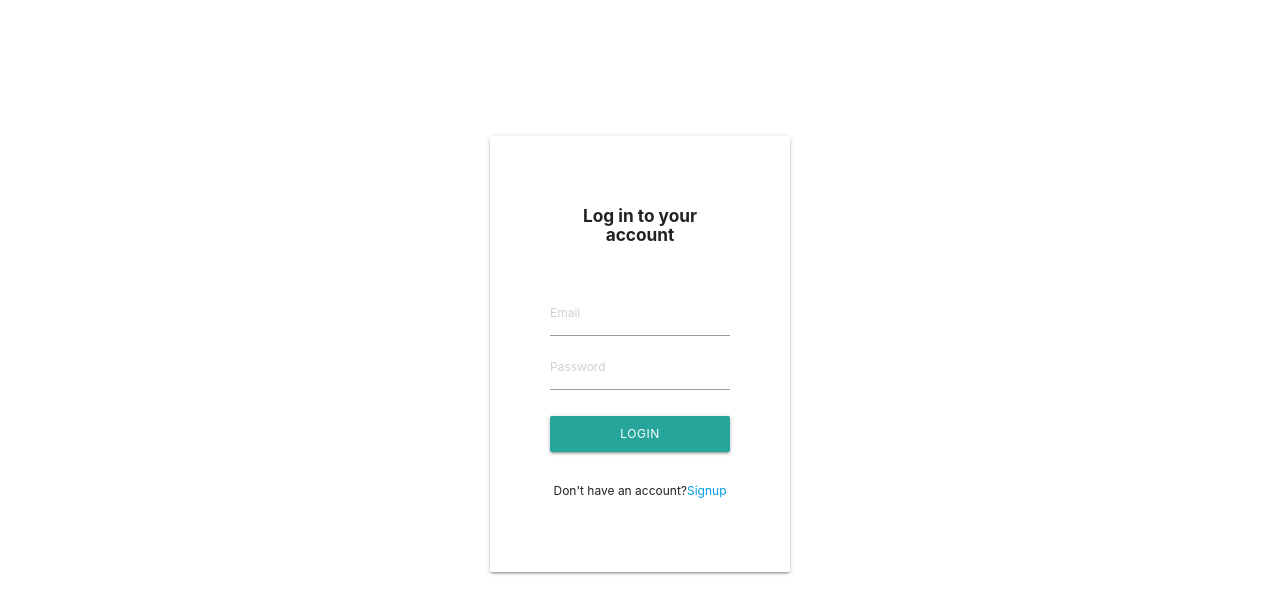
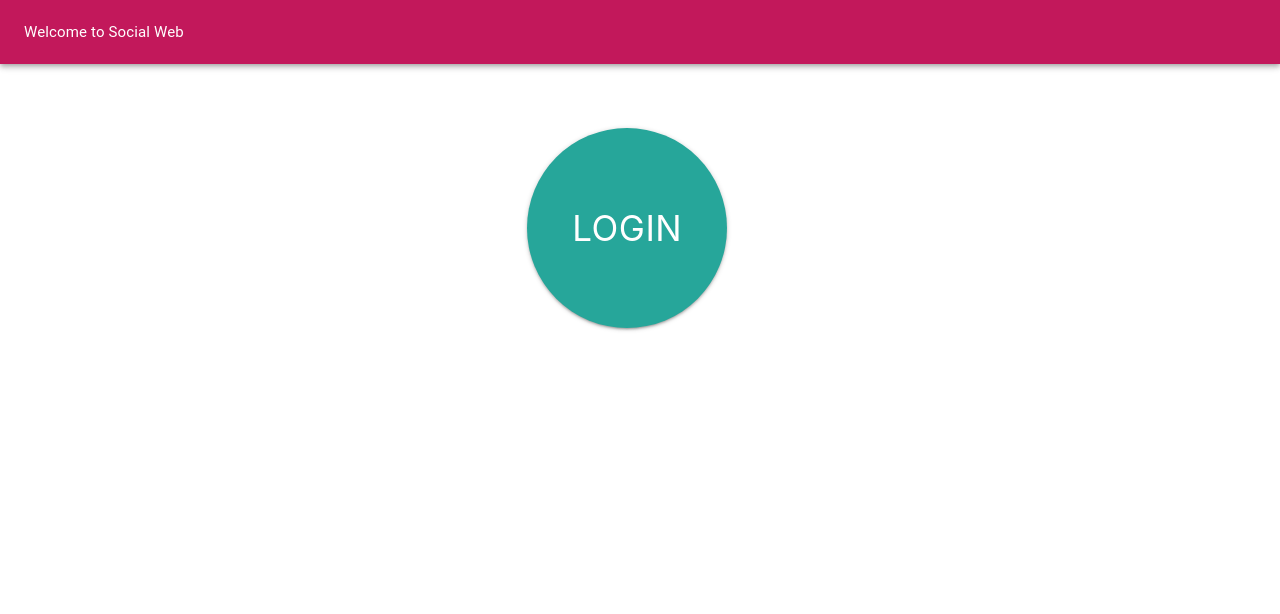
Before and after one commit to Avisa-GA/fullstacksocial, a React (Create React App) app: page / in a window 1280 px wide. Shown: the top 614 px of the page. Built offline with nearby package versions, Linux system fonts and the light colour scheme; no server answers.

Commit message:
feat: login

```diff
--- a/src/Components/Nav.js
+++ b/src/Components/Nav.js
@@ -4,7 +4,6 @@ import SearchIcon from '@material-ui/icons/Search';
 import HomeIcon from '@material-ui/icons/Home';
 import PersonIcon from '@material-ui/icons/Person';
 import ExitToAppIcon from '@material-ui/icons/ExitToApp';
-import { useState } from 'react';
 import { makeStyles } from '@material-ui/core/styles';
 import AppBar from '@material-ui/core/AppBar';
 import Toolbar from '@material-ui/core/Toolbar';
@@ -22,15 +21,6 @@ const useStyles = makeStyles(theme => ({
 
 export default function Nav(props) {
   const classes = useStyles();
-  const [open, setOpen] = useState(false);
-
-  const handleOpen = () => {
-    setOpen(true);
-  };
-
-  const handleClose = () => {
-    setOpen(false);
-  };
 
   return (
     <AppBar position="static" className="pink darken-2">
--- a/src/Pages/Login.js
+++ b/src/Pages/Login.js
@@ -1,32 +1,31 @@
 import React from "react";
 import { Link } from "react-router-dom";
-import {login} from '../services/firebase';
+import {login, logout} from '../services/firebase';
+import AppBar from '@material-ui/core/AppBar';
+import Toolbar from '@material-ui/core/Toolbar';
+import Typography from '@material-ui/core/Typography';
+
 
 export default function Login(props) {
+return (
 
+<div className="loginPage">
+    <AppBar position="static" className="pink darken-2">
+        <Toolbar>
+            <Typography>
+                Welcome to Social Web
+            </Typography>
+        </Toolbar>
+    </AppBar>
+       {
+           props.user ?
 
-return (
-<div className="login">
-    <div style={{padding: "20%"}} className="card">
-    <h6 style={{fontWeight: "bold", marginBottom: "25%"}}>Log in to your account</h6>
-    <form>
-        <div className="email">
-            <input style={{fontSize: "12px"}} id="email" type="email" class="validate" placeholder="Email" />
-        </div>
-        <div className="password">
-            <input style={{fontSize: "12px"}} id="password" type="password" class="validate" placeholder="Password" />
-        </div>
-        <div style={{marginTop: "5%"}} className="submit">
-            <Link onClick={login} to="/posts" style={{width: "100%", marginTop: "5%", fontSize: "12px"}} className="waves-effect waves-light btn">Login
-            </Link>
-        </div>
-    </form>
-    <div style={{fontSize: "12px", marginTop: "10%"}} className="signup">
-        <p>Don't have an account?
-            <Link to="/signup">Signup</Link>
-        </p>
-    </div>
-    </div>
+       <button onClick={logout} style={{marginTop: "5%", width: 200, height: 200, borderRadius: "50%", marginRight: "2%", fontSize:35, cursor: "pointer"}} className="waves-effect waves-light btn pink darken-2"><Link style={{color: "white"}} to="/posts">Logout</Link></button>
+
+       :
+       <button onClick={login} style={{marginTop: "5%", width: 200, height: 200, borderRadius: "50%", marginRight: "2%", fontSize:35, cursor: "pointer"}} className="waves-effect waves-light btn"><Link style={{color: "white"}} to="/posts">Login</Link></button>
+       }
 </div>
+
 )
 }
```
